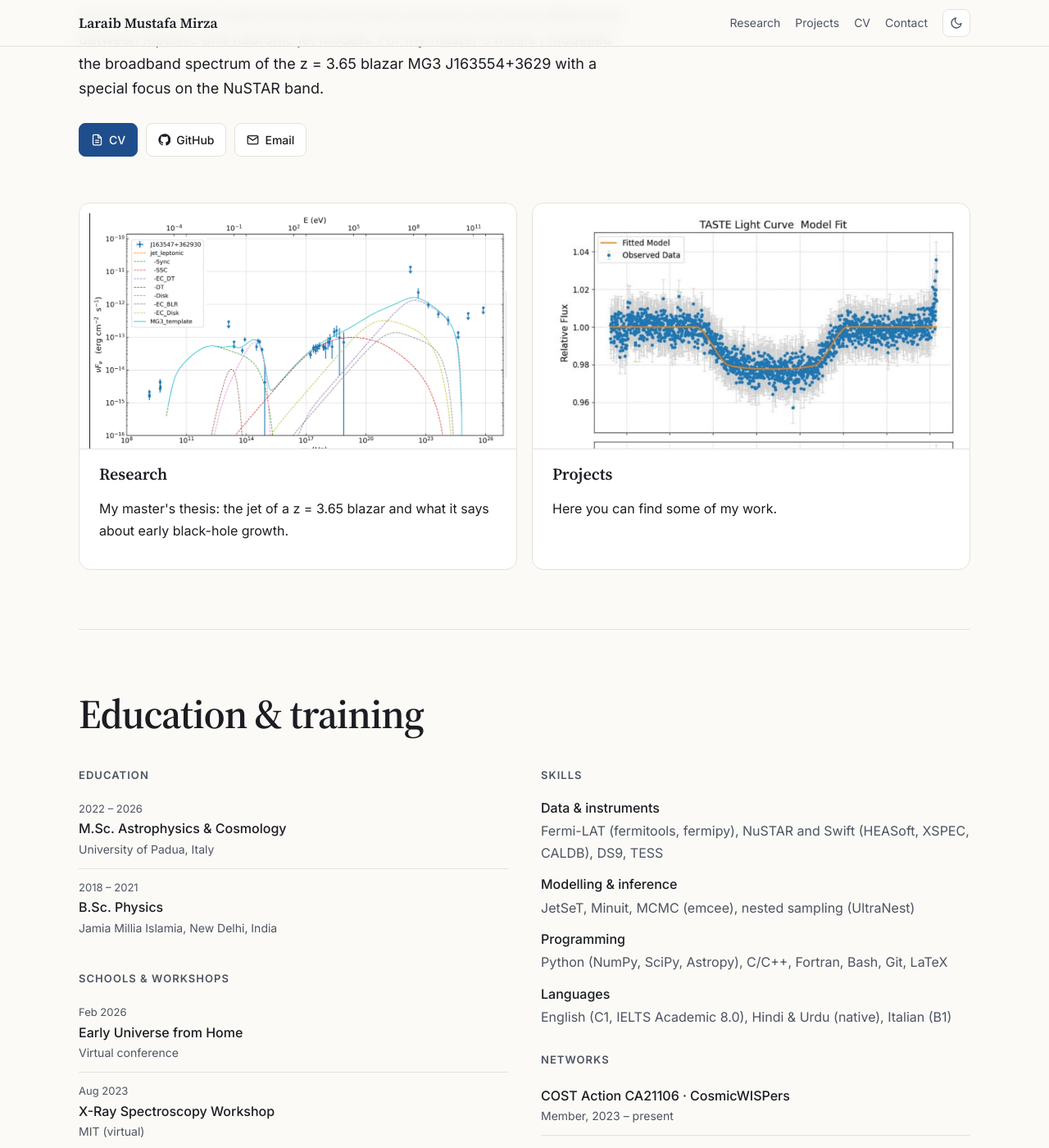
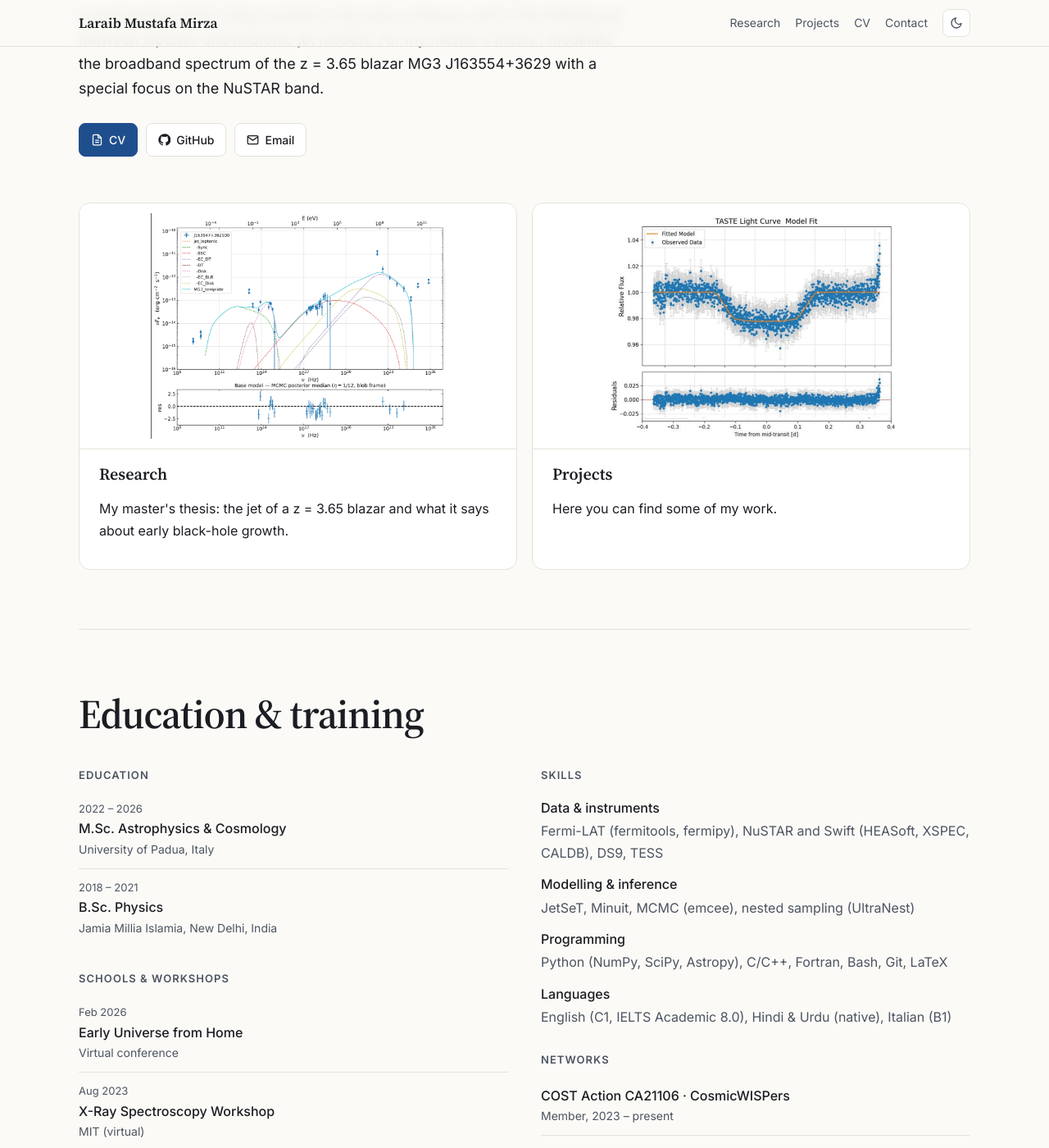
Before and after one commit to Mirza-751/Mirza-751.github.io, a Jekyll site: the page built from index.html, in a window 1280 px wide and 1400 px high, scrolled down 306 px. Shown: the whole window at 82% size. Built offline with Jekyll 4.4.1, drawn with Linux system fonts in a browser that asks for light colours.

Commit message:
Fix cropped thumbnails

```diff
--- a/assets/css/home.css
+++ b/assets/css/home.css
@@ -83,8 +83,9 @@ figcaption { color: var(--muted); font-size: 13px; line-height: 1.5; margin-top:
 .thumb {
   aspect-ratio: 16 / 9; margin: -24px -24px 18px; border-bottom: 1px solid var(--border);
   background: #fff; border-radius: var(--radius-xl) var(--radius-xl) 0 0; overflow: hidden; display: grid; place-items: center;
+  position: relative;
 }
-.thumb img { display: block; width: 100%; height: 100%; object-fit: contain; padding: 12px; }
+.thumb img { display: block; position: absolute; inset: 0; width: 100%; height: 100%; object-fit: contain; padding: 12px; }
 .thumb.dark { background: #0D131A; }
 .thumb.eq { background: var(--accent-soft); color: var(--fg); font-family: var(--f-display); font-size: 19px; text-align: center; line-height: 1.9; }
 .thumb.eq i { font-style: italic; }
```
